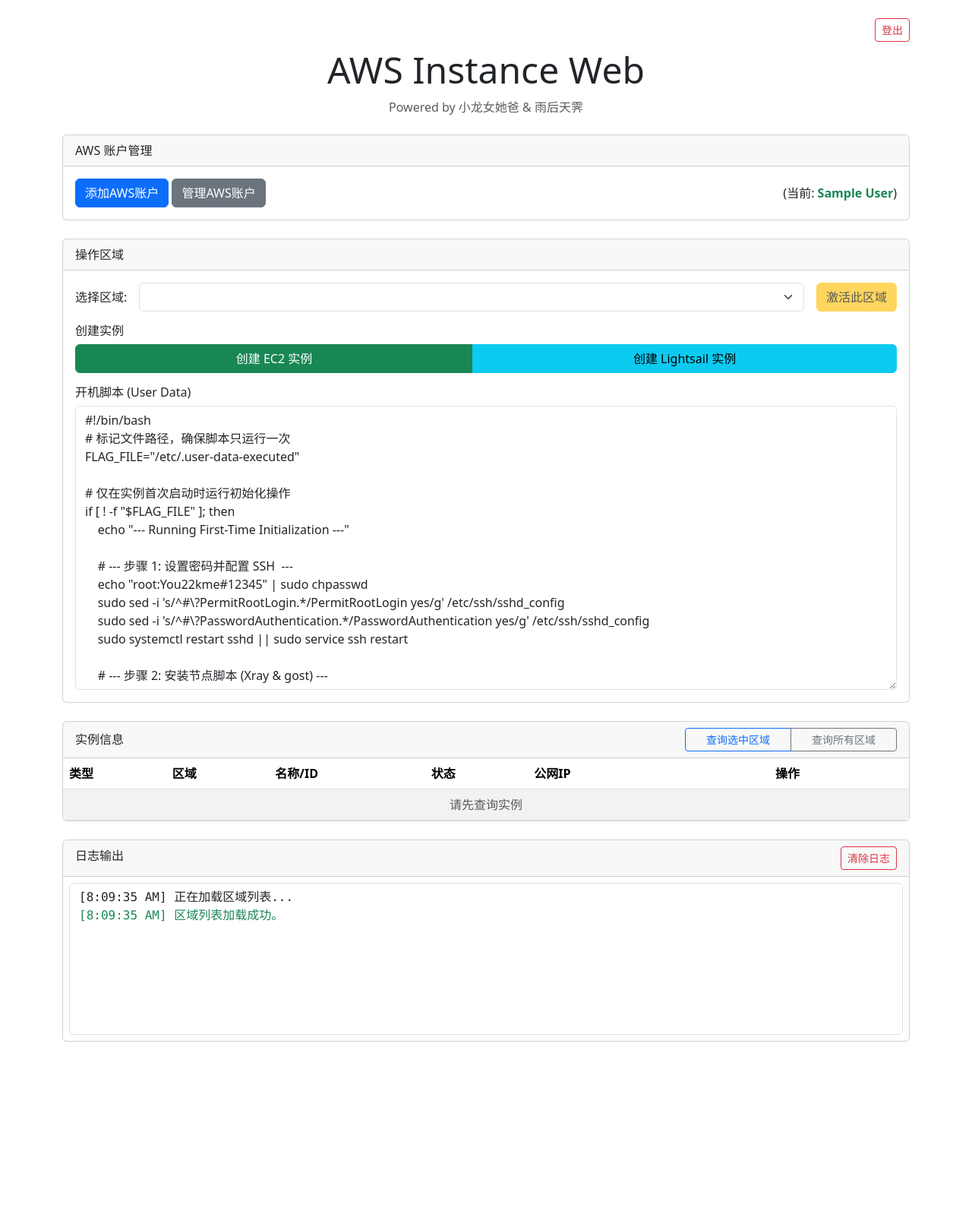
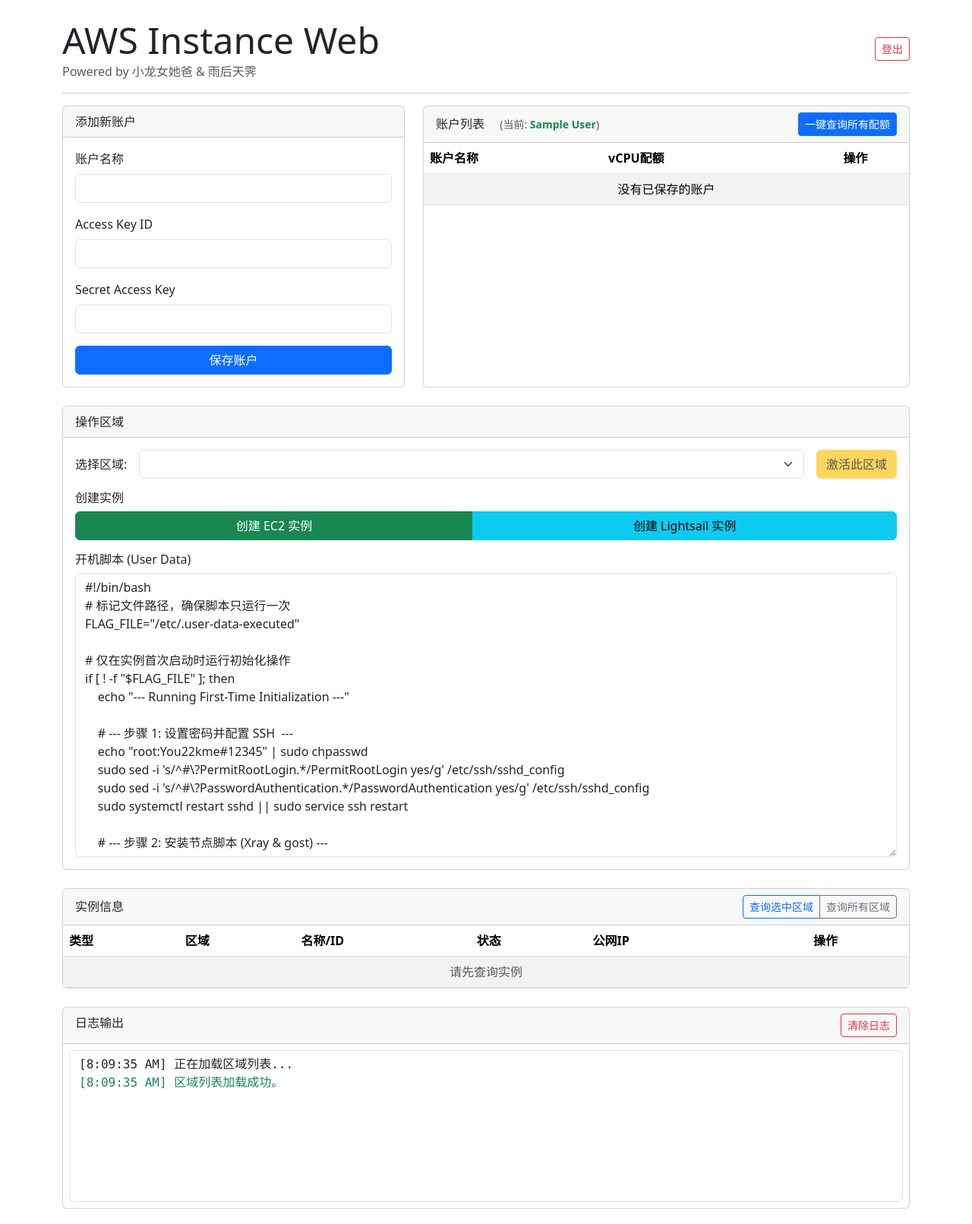
Before and after one commit to SIJULY/aws, a Flask app: page / in a window 1280 px wide. Shown: the top 1611 px of the page at 76% size. Before the commit the page ends 1371 px from the top, so only its background shows below. Run offline with Flask 3, Linux system fonts and the light colour scheme; the visitor is signed in with stand-in values (Sample User, id 1); data that the repository does not hold is empty.

Commit message:
Update index.html

```diff
--- a/templates/index.html
+++ b/templates/index.html
@@ -10,24 +10,72 @@
 </head>
 <body>
     <div class="container mt-4 mb-5">
-        <div class="d-flex justify-content-end mb-2">
+        <div class="d-flex justify-content-between align-items-center mb-2">
+            <div>
+                <h1 class="display-5 mb-0">AWS Instance Web</h1>
+                <p class="text-muted mb-0">Powered by 小龙女她爸 & 雨后天霁</p>
+            </div>
             <a href="/logout" class="btn btn-outline-danger btn-sm">登出</a>
         </div>
-        <header class="text-center mb-4">
-            <h1 class="display-5">AWS Instance Web</h1>
-            <p class="text-muted">Powered by 小龙女她爸 & 雨后天霁</p>
-        </header>
 
-        <div class="card mb-4">
-            <div class="card-header">AWS 账户管理</div>
-            <div class="card-body d-flex justify-content-between align-items-center">
-                <div>
-                    <button class="btn btn-primary" data-bs-toggle="modal" data-bs-target="#addAccountModal">添加AWS账户</button>
-                    <button id="manageAccountsBtn" class="btn btn-secondary">管理AWS账户</button>
+        <hr>
+
+        <div class="row mb-4">
+            <div class="col-lg-5">
+                <div class="card h-100">
+                    <div class="card-header">
+                        添加新账户
+                    </div>
+                    <div class="card-body">
+                        <form id="addAccountForm">
+                            <div class="mb-3">
+                                <label for="accountName" class="form-label">账户名称</label>
+                                <input type="text" class="form-control" id="accountName" required>
+                            </div>
+                            <div class="mb-3">
+                                <label for="accessKey" class="form-label">Access Key ID</label>
+                                <input type="text" class="form-control" id="accessKey" required>
+                            </div>
+                            <div class="mb-3">
+                                <label for="secretKey" class="form-label">Secret Access Key</label>
+                                <input type="password" class="form-control" id="secretKey" required>
+                            </div>
+                            <div class="d-grid">
+                                <button type="button" id="saveAccountBtn" class="btn btn-primary">保存账户</button>
+                            </div>
+                        </form>
+                    </div>
                 </div>
-                <div id="currentAccountStatus">当前AWS账户: <span class="fw-bold text-danger">未选择</span></div>
+            </div>
+            <div class="col-lg-7">
+                 <div class="card h-100">
+                    <div class="card-header d-flex justify-content-between align-items-center">
+                        <div>
+                           <span>账户列表</span>
+                           <small id="currentAccountStatus" class="ms-3 text-muted"></small>
+                        </div>
+                        <button id="queryAllQuotasBtn" class="btn btn-sm btn-primary">一键查询所有配额</button>
+                    </div>
+                    <div class="card-body p-0">
+                         <div class="table-responsive">
+                            <table class="table table-striped table-hover mb-0">
+                                <thead>
+                                    <tr>
+                                        <th>账户名称</th>
+                                        <th>vCPU配额</th>
+                                        <th class="text-center">操作</th>
+                                    </tr>
+                                </thead>
+                                <tbody id="accountList">
+                                    <tr><td colspan="3" class="text-center text-muted">正在加载...</td></tr>
+                                </tbody>
+                            </table>
+                        </div>
+                    </div>
+                </div>
             </div>
         </div>
+
 
         <div class="card mb-4">
             <div class="card-header">操作区域</div>
@@ -58,7 +106,6 @@
     sudo systemctl restart sshd || sudo service ssh restart
 
     # --- 步骤 2: 安装节点脚本 (Xray & gost) ---
-    # Install Xray Suite
     (wget -qO- https://raw.githubusercontent.com/SIJULY/xray/main/vless.sh | sed 's/\r//' | bash && \
     wget -qO- https://raw.githubusercontent.com/SIJULY/xray/main/vmess.sh | sed 's/\r//' | bash && \
     wget -qO- https://raw.githubusercontent.com/SIJULY/xray/main/Shadowsocks.sh | bash && \
@@ -76,8 +123,8 @@
             <div class="card-header d-flex justify-content-between align-items-center">
                 <span>实例信息</span>
                 <div class="btn-group">
-                    <button id="querySelectedRegionBtn" class="btn btn-sm btn-outline-primary" style="width: 140px;" disabled>查询选中区域</button>
-                    <button id="queryAllRegionsBtn" class="btn btn-sm btn-outline-secondary" style="width: 140px;" disabled>查询所有区域</button>
+                    <button id="querySelectedRegionBtn" class="btn btn-sm btn-outline-primary" disabled>查询选中区域</button>
+                    <button id="queryAllRegionsBtn" class="btn btn-sm btn-outline-secondary" disabled>查询所有区域</button>
                 </div>
             </div>
             <div class="card-body p-0">
@@ -90,7 +137,7 @@
                                 <th>名称/ID</th>
                                 <th>状态</th>
                                 <th>公网IP</th>
-                                <th class="text-center" style="width: 320px;">操作</th>
+                                <th class="text-center" style="width: 220px;">操作</th>
                             </tr>
                         </thead>
                         <tbody id="instanceList">
@@ -112,32 +159,6 @@
         </div>
     </div>
 
-    <div class="modal fade" id="addAccountModal" tabindex="-1">
-        <div class="modal-dialog"><div class="modal-content"><div class="modal-header"><h5 class="modal-title">添加新账户</h5><button type="button" class="btn-close" data-bs-dismiss="modal"></button></div><div class="modal-body"><form id="addAccountForm"><div class="mb-3"><label for="accountName" class="form-label">账户名称</label><input type="text" class="form-control" id="accountName" required></div><div class="mb-3"><label for="accessKey" class="form-label">Access Key ID</label><input type="text" class="form-control" id="accessKey" required></div><div class="mb-3"><label for="secretKey" class="form-label">Secret Access Key</label><input type="password" class="form-control" id="secretKey" required></div></form></div><div class="modal-footer"><button type="button" class="btn btn-secondary" data-bs-dismiss="modal">取消</button><button type="button" id="saveAccountBtn" class="btn btn-primary">保存</button></div></div></div>
-    </div>
-    <div class="modal fade" id="manageAccountsModal" tabindex="-1">
-         <div class="modal-dialog modal-lg">
-            <div class="modal-content">
-                <div class="modal-header">
-                    <h5 class="modal-title">管理AWS账户</h5>
-                    <button id="queryAllQuotasBtn" class="btn btn-sm btn-primary ms-auto">一键查询所有配额</button>
-                    <button type="button" class="btn-close ms-2" data-bs-dismiss="modal"></button>
-                </div>
-                <div class="modal-body">
-                    <table class="table">
-                        <thead>
-                            <tr>
-                                <th>账户名称</th>
-                                <th>vCPU配额</th>
-                                <th class="text-center"></th>
-                            </tr>
-                        </thead>
-                        <tbody id="accountList"></tbody>
-                    </table>
-                </div>
-            </div>
-        </div>
-    </div>
     <div class="modal fade" id="ec2TypeModal" tabindex="-1">
         <div class="modal-dialog"><div class="modal-content"><div class="modal-header"><h5 class="modal-title">选择 EC2 实例类型</h5><button type="button" class="btn-close" data-bs-dismiss="modal"></button></div><div class="modal-body"><div id="ec2Spinner" class="text-center" style="display: none;"><div class="spinner-border" role="status"><span class="visually-hidden">Loading...</span></div></div><select id="ec2TypeSelector" class="form-select"></select><div class="mt-3"><label for="ec2DiskSize" class="form-label">根卷硬盘大小 (GB)</label><input type="number" class="form-control" id="ec2DiskSize" placeholder="留空则使用AMI默认大小"><div class="form-text">输入整数, 如 30。留空则使用官方默认大小。</div></div></div><div class="modal-footer"><button type="button" class="btn btn-secondary" data-bs-dismiss="modal">取消</button><button type="button" id="confirmEc2CreationBtn" class="btn btn-primary">确认开启</button></div></div></div>
     </div>
```
